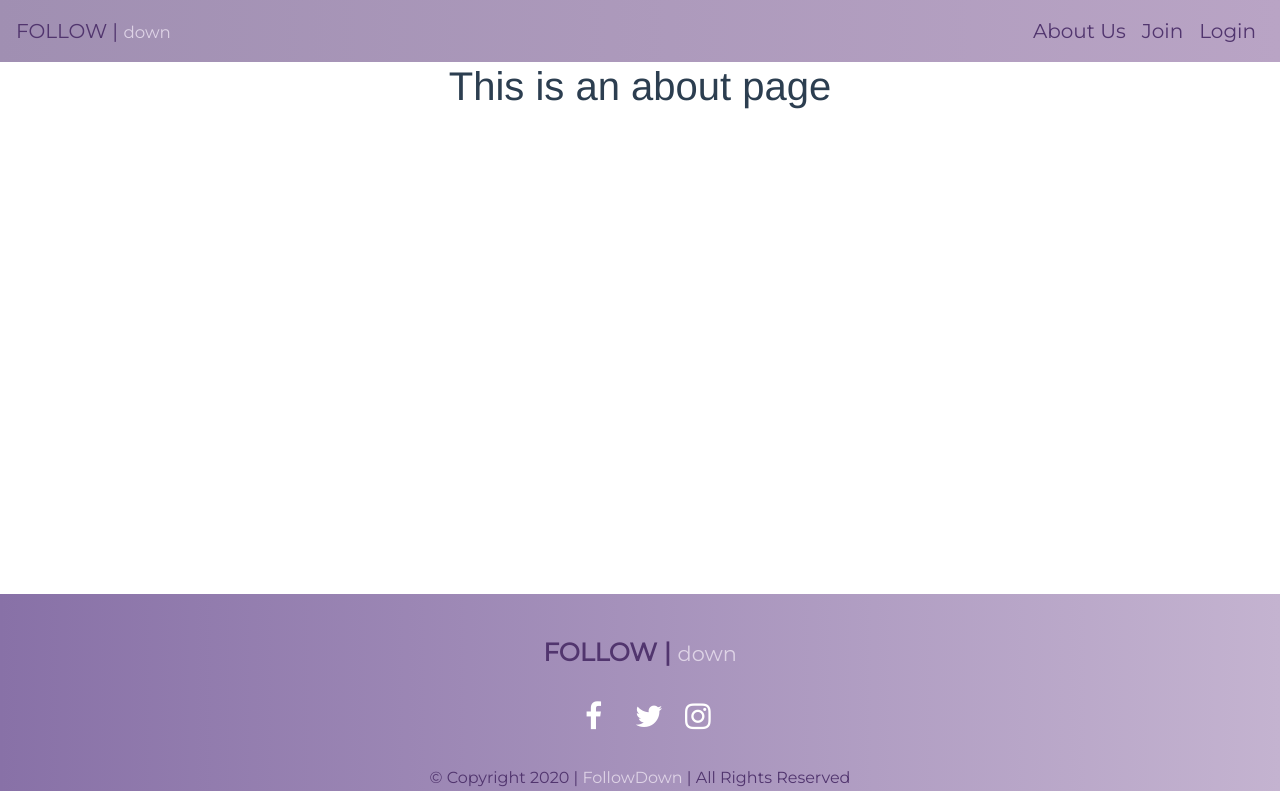
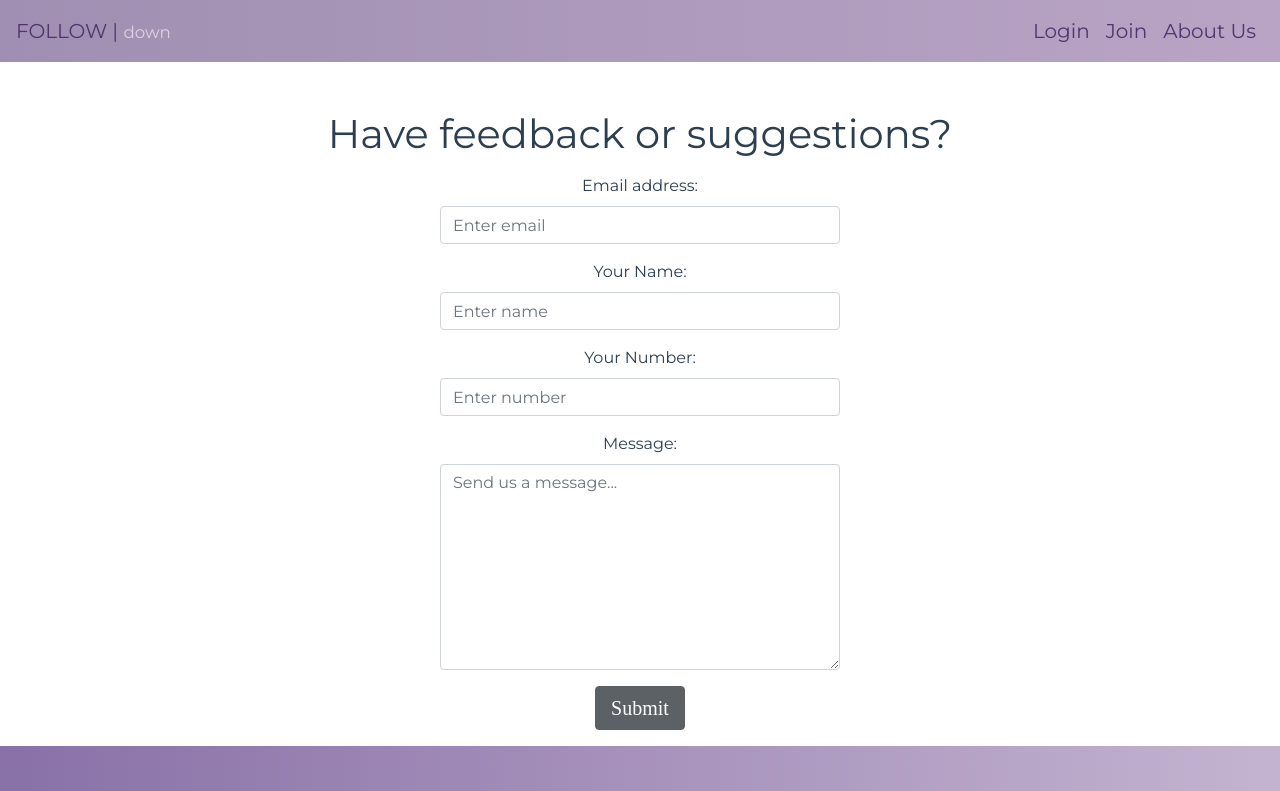
Before and after one commit to aftongauntlett/followdown, a Vue app: page /#/about in a window 1280 px wide. Shown: the top 791 px of the page. Built offline with nearby package versions, Linux system fonts and the light colour scheme; no server answers.

Commit message:
WOrked on home page

```diff
--- a/package.json
+++ b/package.json
@@ -7,10 +7,12 @@
     "build": "vue-cli-service build"
   },
   "dependencies": {
+    "axios": "^0.19.2",
     "bootstrap-vue": "^2.1.0",
     "core-js": "^3.6.5",
     "firebase": "^7.16.1",
     "vue": "^2.6.11",
+    "vue-axios": "^2.1.5",
     "vue-router": "^3.2.0"
   },
   "devDependencies": {
--- a/src/App.vue
+++ b/src/App.vue
@@ -1,7 +1,7 @@
 <template>
   <div class="d-flex flex-column" id="app">
     <Navbar />
-    <router-view class="flex-grow" />
+    <router-view class="flex-grow-1" />
     <Footer class="mt-auto"/>
   </div>
 </template>
--- /dev/null
+++ b/src/components/About/ContactForm.vue
@@ -0,0 +1,125 @@
+<template>
+    <div>
+        <div class="d-flex justify-content-center mt-3 mb-3">
+            <div style="max-width: 600px; min-width: 400px" class="formFill w-10">
+                <b-form @submit="onSubmit" v-if="show">
+                    <b-form-group id="email-input-group" label="Email address:" label-for="email-input">
+                        <b-form-input
+                                id="email-input"
+                                v-model="form.email"
+                                type="email"
+                                required
+                                placeholder="Enter email"
+                        ></b-form-input>
+                    </b-form-group>
+
+                    <b-form-group id="name-input-group" label="Your Name:" label-for="name-input">
+                        <b-form-input id="name-input" v-model="form.name" required placeholder="Enter name"></b-form-input>
+                    </b-form-group>
+
+                    <b-form-group id="number-input-group" label="Your Number:" label-for="number-input">
+                        <b-form-input
+                                id="number-input"
+                                v-model="form.number"
+                                required
+                                placeholder="Enter number"
+                        ></b-form-input>
+                    </b-form-group>
+
+                    <b-form-group label="Message:" label-for="message-textarea">
+                        <b-form-textarea
+                                id="message-textarea"
+                                v-model="form.message"
+                                placeholder="Send us a message..."
+                                rows="8"
+                                max-rows="6"
+                        ></b-form-textarea>
+                    </b-form-group>
+                    <b-button class="pButton" type="submit" variant="dark">Submit</b-button>
+                </b-form>
+
+                <div>
+                    <b-modal id="modal-center" centered title="Thank you" ok-only>
+                        <p class="notify my-4">We will be in touch shortly.</p>
+                    </b-modal>
+                </div>
+            </div>
+        </div>
+    </div>
+</template>
+
+<script>
+    import axios from "axios";
+    export default {
+        name: "ContactForm",
+        data() {
+            return {
+                form: {
+                    email: "",
+                    number: "",
+                    name: "",
+                    message: ""
+                },
+                show: true
+            };
+        },
+        methods: {
+            onSubmit(evt) {
+                evt.preventDefault();
+                axios
+                    .get(
+                        `https://us-central1-gauntlett-design.cloudfunctions.net/sendMail?dest=afton.gauntlett@gmail.com&email=${this.form.email}&name=${this.form.name}&number=${this.form.number}&message=${this.form.message}`
+                    )
+                    .then(() => {
+                        this.$bvModal.show("modal-center");
+                        this.form = {
+                            email: "",
+                            number: "",
+                            name: "",
+                            message: ""
+                        };
+                    })
+                    .catch(e => {
+                        alert(e);
+                    });
+            }
+        }
+    };
+</script>
+
+<style scoped>
+    .pButton:hover {
+        transition: all 0.2s ease-in-out;
+        transform: scale(1.1);
+    }
+
+    .pButton {
+        opacity: 0.8;
+        font-family: "Martel", serif;
+        font-size: 20px;
+        padding-left: 15px;
+        padding-right: 15px;
+    }
+
+    .notify {
+        font-family: "Martel", serif;
+        font-size: 20px;
+        text-align: center;
+    }
+
+    .b-form {
+        font-family: "Montserrat", sans-serif !important;
+    }
+
+    @media only screen and (min-width: 300px) {
+        .formFill {
+            min-width: 235px !important;
+        }
+    }
+
+    @media only screen and (min-width: 600px) {
+        .formFill {
+            min-width: 400px !important;
+        }
+    }
+</style>
--- a/src/components/Home/HomeButton.vue
+++ b/src/components/Home/HomeButton.vue
@@ -1,8 +1,8 @@
 <template>
     <div class="d-flex flex-column">
-        <b-button class="offset py-3 px-5" variant="dark">Log In</b-button>
-        <b-button class="offset py-3 px-5" variant="dark">Join</b-button>
-        <b-button class="about offset py-3 px-5" variant="dark">About</b-button>
+        <b-button :to="{ name: 'Login' }" class="offset py-3 px-5" variant="dark">Log In</b-button>
+        <b-button :to="{ name: 'Join' }" class="offset py-3 px-5" variant="dark">Join</b-button>
+        <b-button :to="{ name: 'About' }" class="about offset py-3 px-5" variant="dark">About</b-button>
     </div>
 </template>
 
@@ -30,7 +30,6 @@
          border-color: var(--hover);
          color: #fff;
      }
-
     }
 
     .offset {
--- a/src/components/Home/HomeMain.vue
+++ b/src/components/Home/HomeMain.vue
@@ -1,26 +1,34 @@
 <template>
-        <div class="homeCard w-100 p-lg-5 my-5">
+    <div class="d-flex flex-column h-100">
+        <div class="homeCard w-100 p-lg-5 mt-5">
             <div class="d-flex flex-wrap container">
                 <div class="mx-auto ml-lg-0">
-                    <h1><FollowDown /></h1>
+                    <h1>
+                        <FollowDown/>
+                    </h1>
                     <p>Play Learn Read Watch</p>
                     <div class="iconDiv w-100">
-                        <Icons />
+                        <Icons/>
                     </div>
                 </div>
                 <HomeButton class="ml-lg-auto mr-lg-5 mx-auto align-self-center"/>
             </div>
+
         </div>
+        <SessionIcons class="flex-grow-1"/>
+    </div>
+
 </template>
 
 <script>
     import HomeButton from "./HomeButton";
     import FollowDown from "../Shared/FollowDown";
     import Icons from "./Icons";
+    import SessionIcons from "./SessionIcons";
 
     export default {
         name: "HomeMain",
-        components: {Icons, FollowDown, HomeButton},
+        components: {SessionIcons, Icons, FollowDown, HomeButton},
     }
 </script>
 
--- a/src/components/Home/SessionIcons.vue
+++ b/src/components/Home/SessionIcons.vue
@@ -1,13 +1,54 @@
 <template>
+    <div class="container d-flex flex-column justify-content-center py-5">
+        <div class="d-flex my-auto flex-wrap flex-md-nowrap">
+            <div
+                    v-for="(info) in cardData"
+                    class="mx-4"
+            >
+                <div class="m-3">
+                    {{info.text}}
+                </div>
+                <b-btn :to="{name: info.buttonLink}">{{info.buttonText}}</b-btn>
+            </div>
+        </div>
 
+    </div>
 </template>
 
 <script>
     export default {
-        name: "SessionIcons"
+        name: "SessionIcons",
+        data(){
+            return {
+                cardData: [
+                    {
+                        text: 'Some quick example text to build on the card title and make up the bulk of the card\'s content.',
+                        buttonText: 'Check it out',
+                        buttonLink: 'Home',
+                    },
+                    {
+                        text: 'Some quick example text to build on the card title and make up the bulk of the card\'s content.',
+                        buttonText: 'Check it out',
+                        buttonLink: 'Home',
+                    },
+                    {
+                        text: 'Some quick example text to build on the card title and make up the bulk of the card\'s content.',
+                        buttonText: 'Check it out',
+                        buttonLink: 'Home',
+                    },
+                    {
+                        text: 'Some quick example text to build on the card title and make up the bulk of the card\'s content.',
+                        buttonText: 'Check it out',
+                        buttonLink: 'Home',
+                    },
+                ]
+            }
+        }
     }
 </script>
 
 <style scoped>
-
+.w-10{
+  width: 10%;
+}
 </style>
--- a/src/components/Navbar.vue
+++ b/src/components/Navbar.vue
@@ -8,9 +8,9 @@
 
         <b-collapse id="nav-collapse" is-nav>
             <b-navbar-nav class="ml-auto">
+                <b-nav-item class="grow" :to="{ name: 'Login' }">Login</b-nav-item>
+                <b-nav-item class="grow" :to="{ name: 'Join' }">Join</b-nav-item>
                 <b-nav-item class="grow" :to="{ name: 'About' }">About Us</b-nav-item>
-                <b-nav-item class="grow" :to="{ name: 'Join' }">Join</b-nav-item>
-                <b-nav-item class="grow" :to="{ name: 'Login' }">Login</b-nav-item>
             </b-navbar-nav>
         </b-collapse>
     </b-navbar>
--- a/src/router/index.js
+++ b/src/router/index.js
@@ -19,9 +19,6 @@ Vue.use(VueRouter)
   {
     path: '/about',
     name: 'About',
-    // route level code-splitting
-    // this generates a separate chunk (about.[hash].js) for this route
-    // which is lazy-loaded when the route is visited.
     component: () => import(/* webpackChunkName: "about" */ '../views/About.vue')
   }
 ]
--- a/src/views/About.vue
+++ b/src/views/About.vue
@@ -1,5 +1,29 @@
 <template>
-  <div class="about">
-    <h1>This is an about page</h1>
+
+  <div>
+
+    <div class="about pt-5">
+      <h1>Have feedback or suggestions?</h1>
+      <ContactForm />
+
+    </div>
   </div>
 </template>
+
+<script>
+  import ContactForm from "../components/About/ContactForm";
+  export default {
+    name: "About",
+    components: {
+      ContactForm
+    }
+  }
+</script>
+
+<style class="scoped">
+  .about {
+    font-family: "Montserrat", sans-serif;
+  }
+
+
+</style>
--- a/src/views/Home.vue
+++ b/src/views/Home.vue
@@ -1,7 +1,5 @@
 <template>
-  <div>
-    <HomeMain />
-  </div>
+  <HomeMain />
 </template>
 
 <script>
--- a/src/views/Login.vue
+++ b/src/views/Login.vue
@@ -1,6 +1,7 @@
 <template>
     <div>
-        <b-button @click="login">Login</b-button>
+
+        <b-button @click="loginWithFirebase">Login</b-button>
     </div>
 </template>
 
@@ -9,7 +10,7 @@
     export default {
         name: "Login",
         methods: {
-            login(){
+            loginWithFirebase(){
                 var provider = new firebase.auth.GoogleAuthProvider();
                 firebase.auth().signInWithPopup(provider)
             }
```
Also changed, not shown: 1 other file (tests, documents, lock files or other folders).
